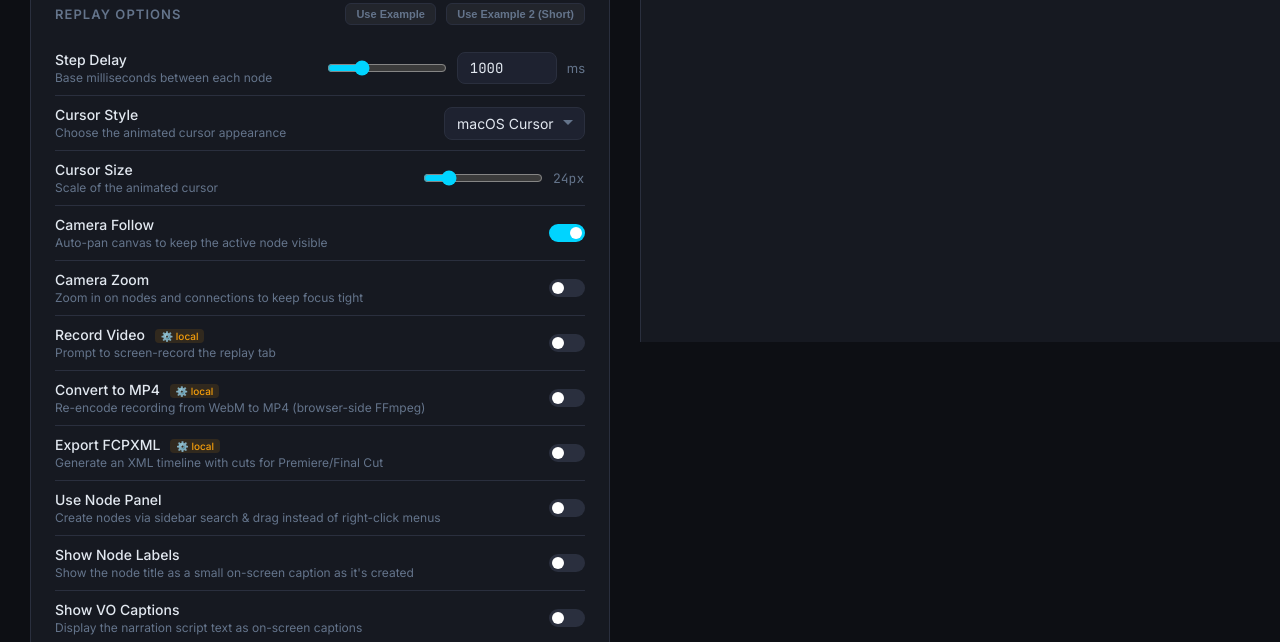
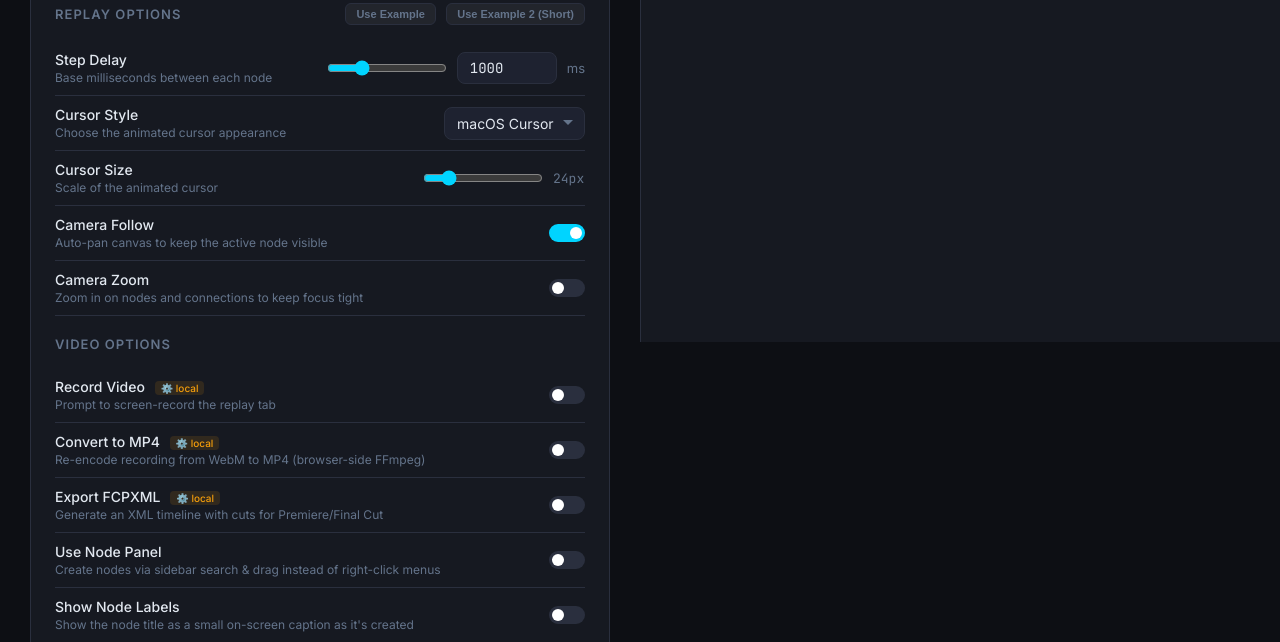
Before and after one commit to rohapa/comfyui-replay, a website: page index.html in a window 1280 px wide. Shown: the part 458-1100 px from the top of the page. Drawn offline with nearby package versions, Linux system fonts and the light colour scheme.

Commit message:
Group recording options under Video Options section title

```diff
--- a/index.html
+++ b/index.html
@@ -697,6 +697,7 @@
       </label>
     </div>
 
+    <div class="options-title" style="margin-top:20px;">Video Options</div>
     <div class="option-row">
       <div class="option-meta">
         <div class="option-label">Record Video <span class="option-badge" title="Requires cloning the repo and running 'npm run record' locally">⚙️ local</span></div>
```
